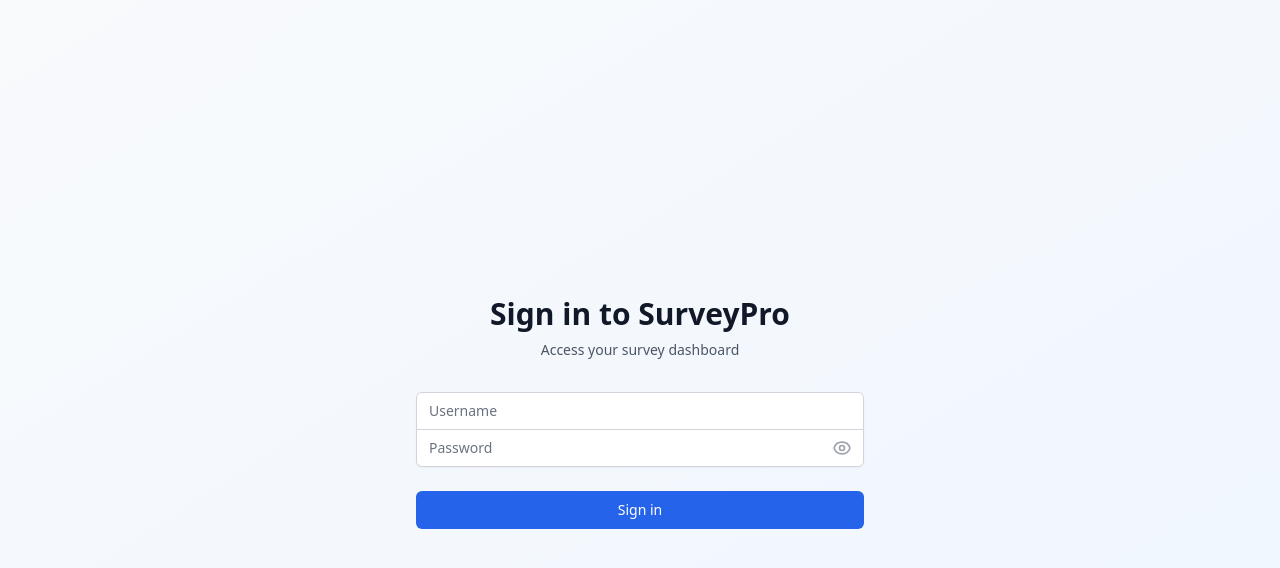
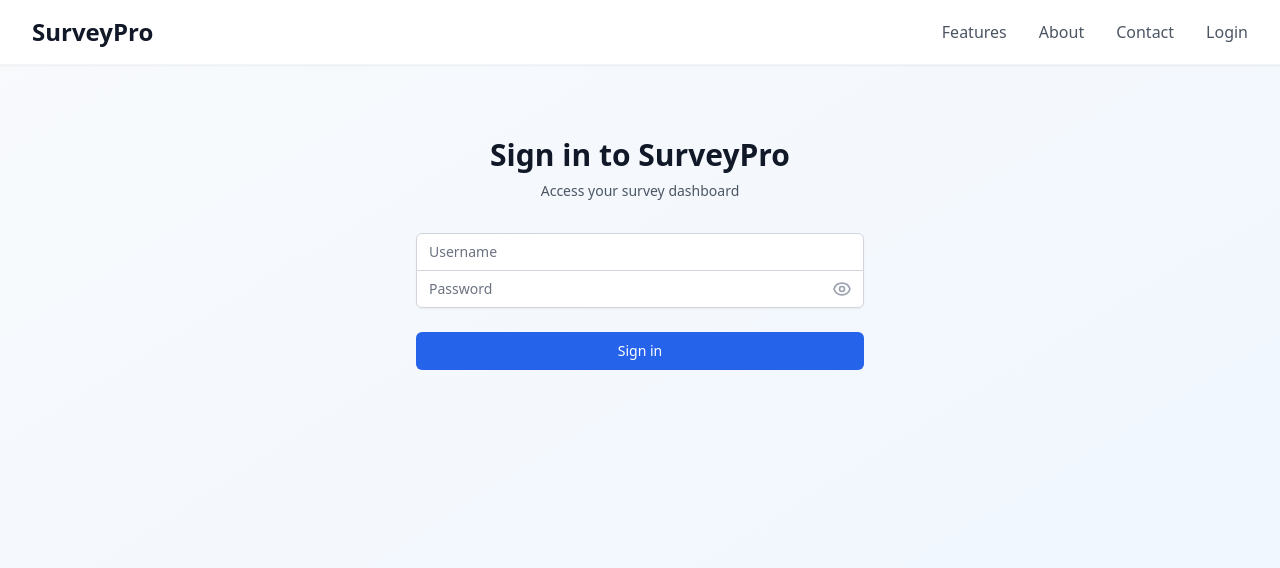
Before and after one commit to apaulho/SurveyApp, a Next.js app: page /login in a window 1280 px wide. Shown: the top 568 px of the page. Built offline with nearby package versions, Linux system fonts and the light colour scheme.

Commit message:
Add navigation bar to all pages - created NavBar component and added to login page, set up app layout for future pages

```diff
--- /dev/null
+++ b/app/layout.tsx
@@ -0,0 +1,16 @@
+import NavBar from '../components/NavBar';
+
+export default function RootLayout({
+  children,
+}: {
+  children: React.ReactNode;
+}) {
+  return (
+    <html lang="en">
+      <body className="min-h-screen bg-gradient-to-br from-slate-50 to-blue-50">
+        <NavBar />
+        {children}
+      </body>
+    </html>
+  );
+}
--- /dev/null
+++ b/components/NavBar.tsx
@@ -0,0 +1,17 @@
+export default function NavBar() {
+  return (
+    <header className="bg-white shadow-sm border-b border-gray-100">
+      <div className="max-w-7xl mx-auto px-4 sm:px-6 lg:px-8 py-4">
+        <div className="flex justify-between items-center">
+          <h1 className="text-2xl font-bold text-gray-900">SurveyPro</h1>
+          <nav className="hidden md:flex space-x-8">
+            <a href="#features" className="text-gray-600 hover:text-blue-600 transition-colors">Features</a>
+            <a href="#about" className="text-gray-600 hover:text-blue-600 transition-colors">About</a>
+            <a href="#contact" className="text-gray-600 hover:text-blue-600 transition-colors">Contact</a>
+            <a href="/login" className="text-gray-600 hover:text-blue-600 transition-colors">Login</a>
+          </nav>
+        </div>
+      </div>
+    </header>
+  );
+}
--- a/pages/login.tsx
+++ b/pages/login.tsx
@@ -1,4 +1,5 @@
 import { useState } from 'react';
+import NavBar from '../components/NavBar';
 
 export default function Login() {
   const [showPassword, setShowPassword] = useState(false);
@@ -17,7 +18,9 @@
   };
 
   return (
-    <div className="min-h-screen bg-gradient-to-br from-slate-50 to-blue-50 flex items-center justify-center py-12 px-4 sm:px-6 lg:px-8">
+    <div className="min-h-screen bg-gradient-to-br from-slate-50 to-blue-50">
+      <NavBar />
+      <div className="flex items-center justify-center py-12 px-4 sm:px-6 lg:px-8">
         <div className="max-w-md w-full space-y-8">
           <div>
             <h2 className="mt-6 text-center text-3xl font-extrabold text-gray-900">
@@ -88,5 +91,6 @@
           </form>
         </div>
       </div>
+    </div>
   );
 }
```
Lines whose indentation alone changed are shown as unchanged.
